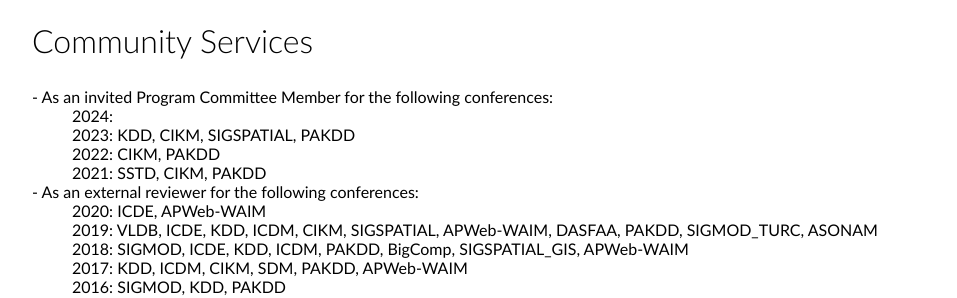
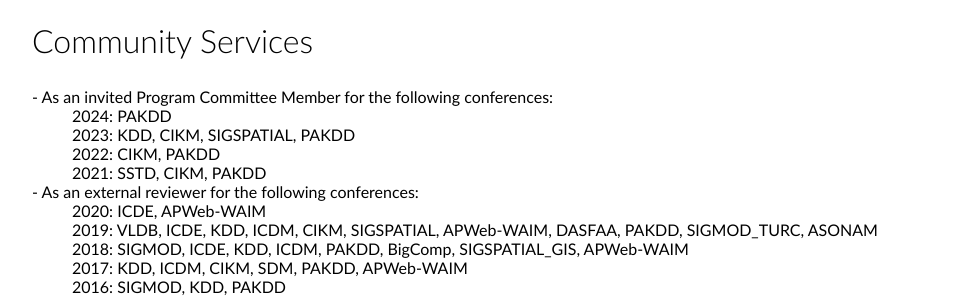
Before and after one commit to 2danlin/2danlin.github.io, a Jekyll site: the page built from index.html, in a window 1280 px wide. Shown: the part 1380-1678 px from the top of the page, without its empty margins (160-1117 px from the left). Built offline with Jekyll 4.4.1, drawn with Linux system fonts in a browser that asks for light colours.

Commit message:
Update index.html

```diff
--- a/index.html
+++ b/index.html
@@ -68,7 +68,7 @@
 	<h2>Community Services</h2>
 	<dl>
 		<dt>- As an invited Program Committee Member for the following conferences:</dt>
-		<dd>2024:  </dd>
+		<dd>2024: PAKDD  </dd>
 		<dd>2023: KDD, CIKM, SIGSPATIAL, PAKDD</dd>
 		<dd>2022: CIKM, PAKDD</dd>
 		<dd>2021: SSTD, CIKM, PAKDD</dd>
```
